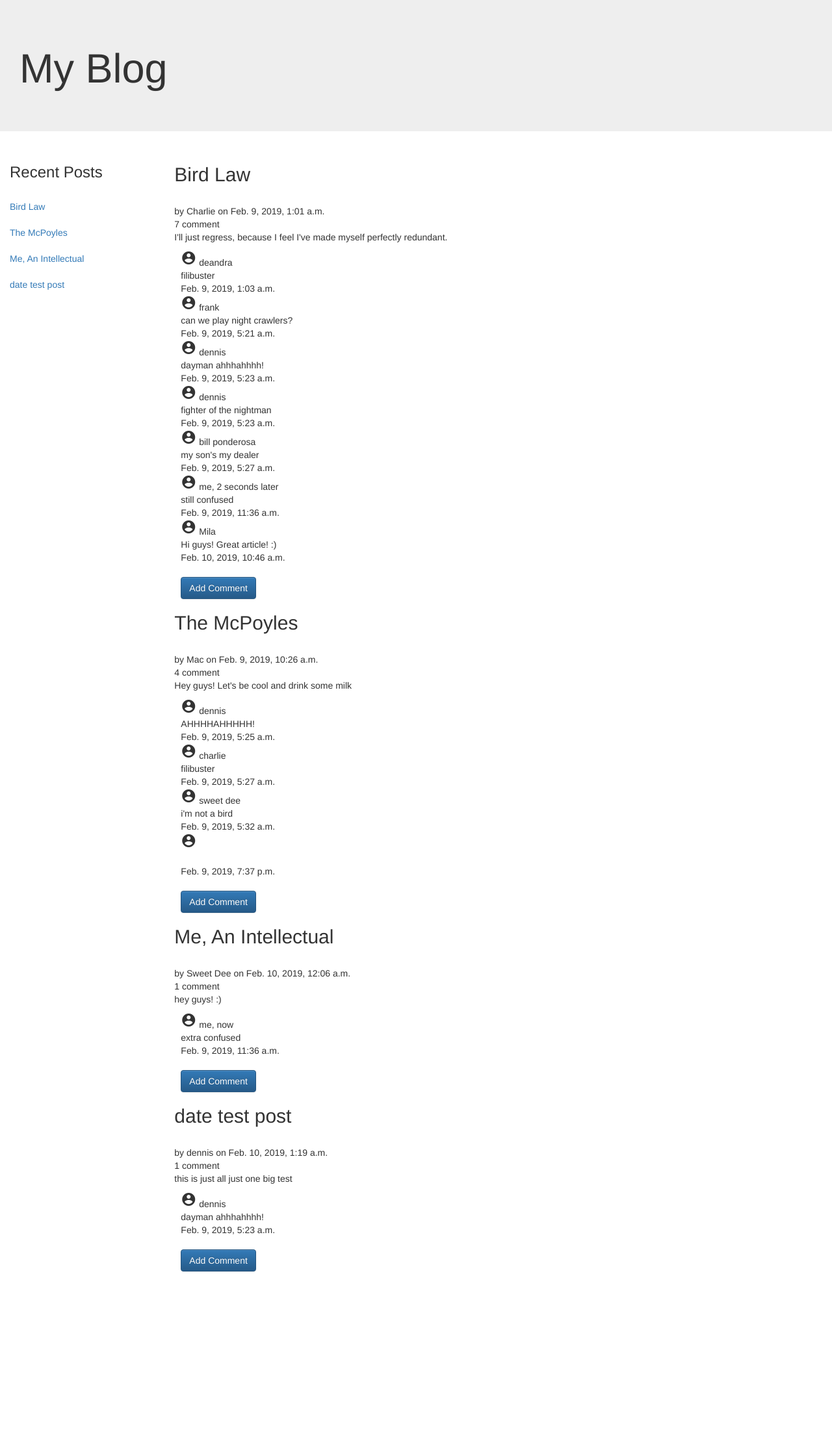
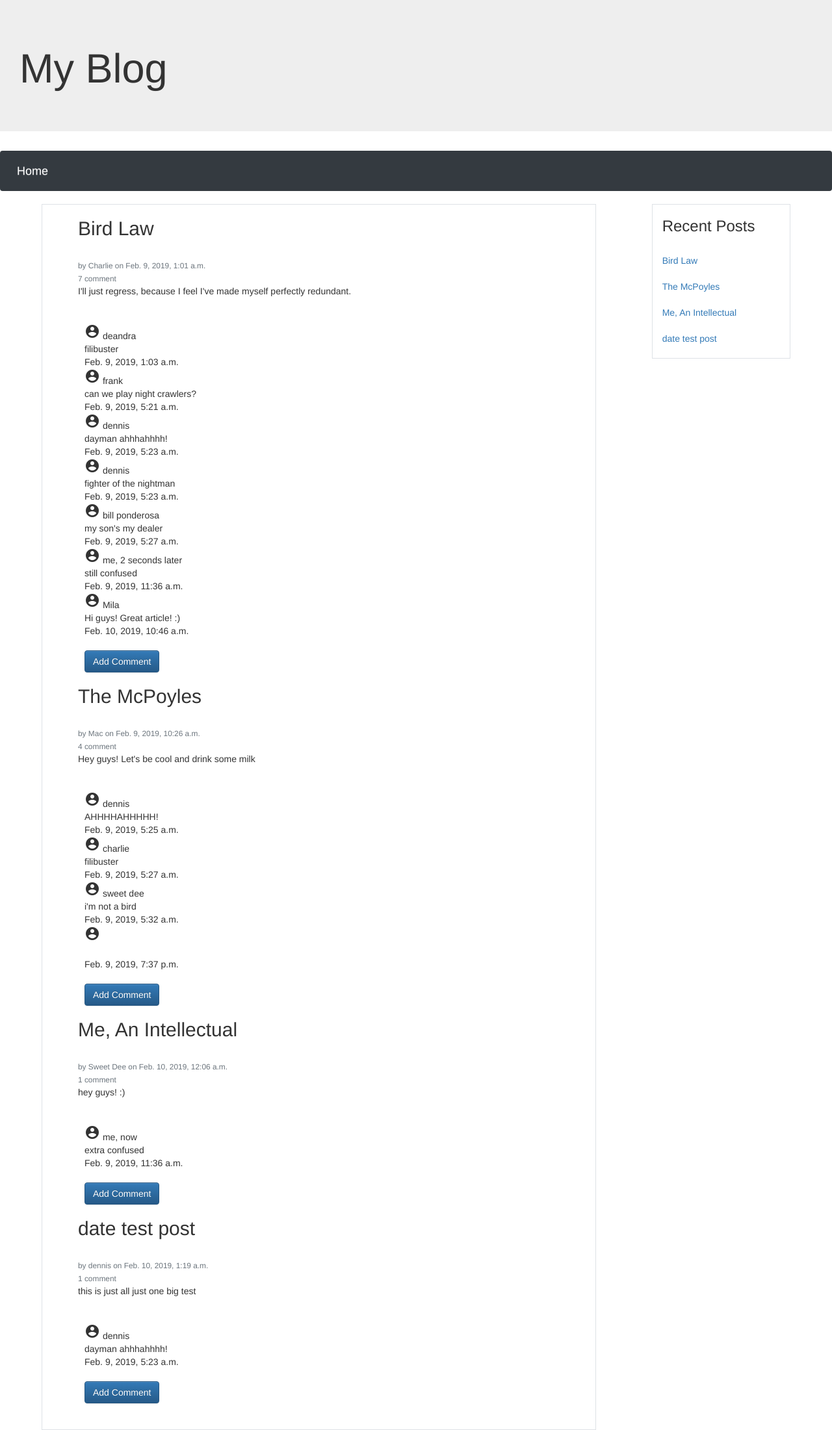
Before and after one commit to lamalla/blog-post, a Django app: page /blog/ in a window 1280 px wide. Shown: the whole page at 65% size. Before the commit the page ends 1958 px from the top, so only its background shows below. Run offline with Django 3.2, Linux system fonts and the light colour scheme; data comes from the database, SQL or seed files in the repository; both versions use the stored data as it was after the commit; some libraries are stand-ins or nearby versions.

Commit message:
navbar and rearrange layout

```diff
--- a/myblog/myblog/templates/blog_page.html
+++ b/myblog/myblog/templates/blog_page.html
@@ -22,6 +22,9 @@
   .close_form {float: right; padding: 3px;}
   .span{display: inline;}
   .add_comm {display: block;}
+  .nav-item{float: left;}
+  .recent{float:right; margin-right:5%;}
+  .posts{margin-left: 5%;}
 
 
 
@@ -36,25 +39,19 @@
   </div>
 </div>
 
-
-  <div class="recent col-sm-2 hidden-xs">
-    <h3>Recent Posts</h3><br/>
-    <nav class="nav flex-column">
-       {% for post in blog_posts|slice:"5" %}
-       <a href='#post_{{post.id}}'>{{ post.title }}</a><br/>
-      {% endfor %}
-    </nav>
-  </div>
+<nav class="navbar navbar-dark bg-dark">
+  <a class="navbar-brand nav-item nav-link mr-auto" href="#">Home</a>
+</nav>
 
 
-  <div class="col-sm-8 posts">
+  <div class="col-sm-8 posts border ">
     <ul>
       <li >
         {% for post in blog_posts %}
         <h2 id="post_{{post.id}}">{{ post.title}}</h2> <br/>
-          by {{ post.author}} on {{ post.date }} <br/>
-          {{post.comments.all|length}} comment <br/>
-          {{ post.text }}  <br/>
+          <small class="text-muted"> by {{ post.author}} on {{ post.date }} </small><br/>
+          <small class="text-muted"> {{post.comments.all|length}} comment</small> <br/>
+          <p>{{ post.text }} </p> <br/>
           <div class=" m-3">
             {% for comment in post.comments.all %}
             <span><i class="material-icons account_icon">account_circle</i></span>
@@ -81,8 +78,19 @@
       </form>
       {% endfor %}
     </li>
+    <div class="dropdown-divider"></div>
   </ul>
 </div>
+
+
+  <div class="recent col-sm-2 hidden-xs border">
+    <h3>Recent Posts</h3><br/>
+    <nav class="nav flex-column">
+       {% for post in blog_posts|slice:"5" %}
+       <a href='#post_{{post.id}}'>{{ post.title }}</a><br/>
+      {% endfor %}
+    </nav>
+  </div>
 
 <div class= "col-sm-1">
   {% block content %}
```
Also changed, not shown: myblog/db.sqlite3.
